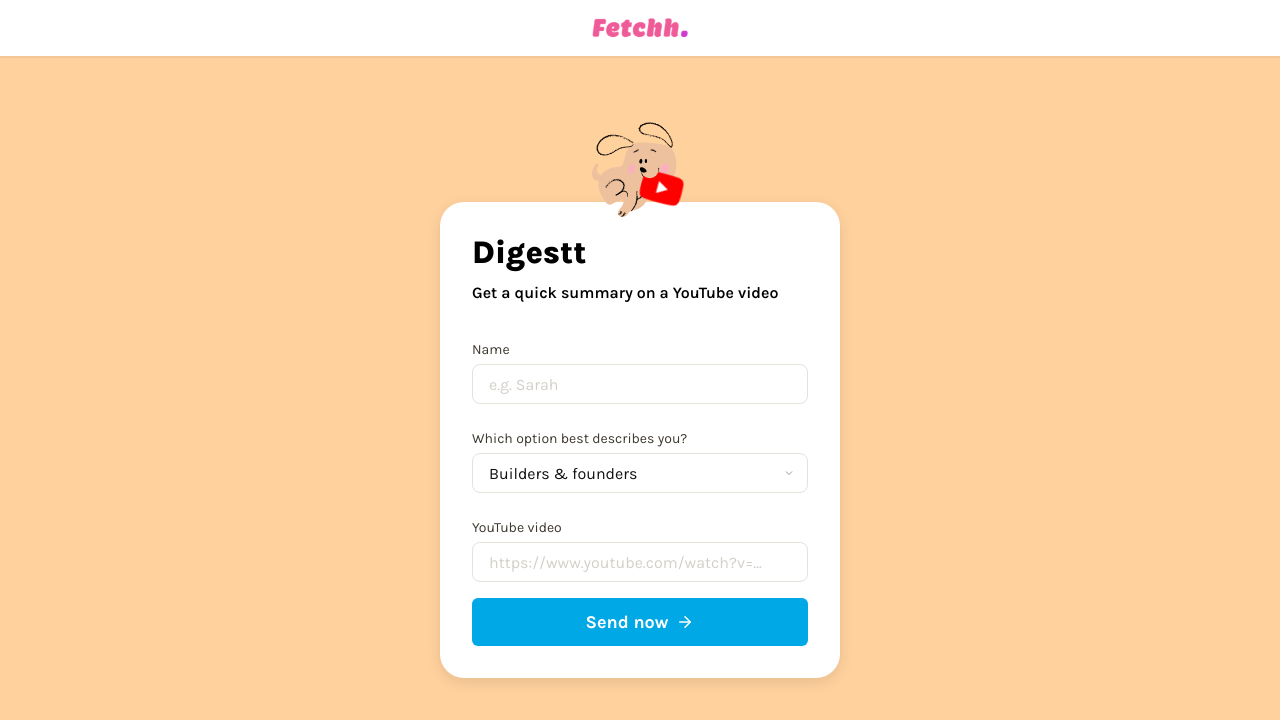
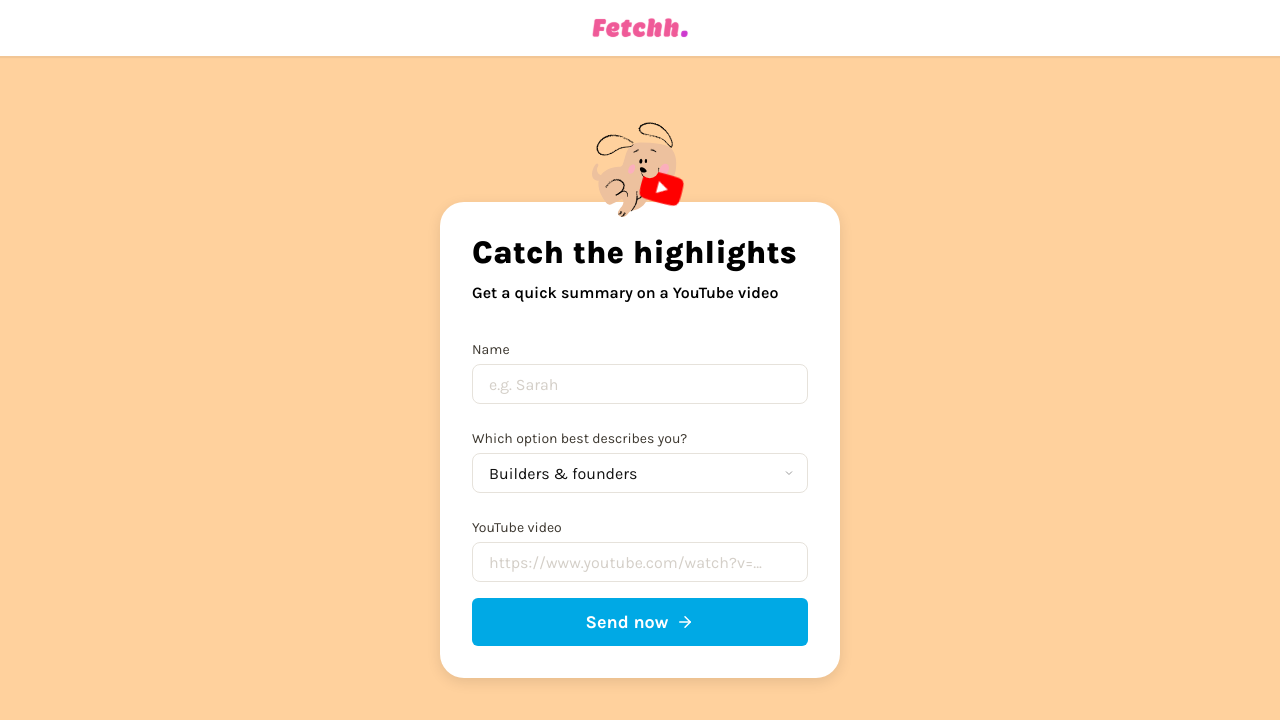
Before and after one commit to ellroberts/fetchh, a Next.js app: page / in a window 1280 px wide. Shown: the top 720 px of the page. Built offline with nearby package versions, Linux system fonts and the light colour scheme; no server answers.

Commit message:
branch check

```diff
--- a/app/page.tsx
+++ b/app/page.tsx
@@ -71,9 +71,9 @@ export default function Home() {
       <main style={{ background: '#ffd19d', minHeight: '100vh', display: 'flex', alignItems: 'center', justifyContent: 'center', padding: '80px 16px' }}>
         <div style={{ background: '#FFFFFF', borderRadius: 24, padding: 32, width: 400, maxWidth: '100%', boxShadow: '0px 4px 14px rgba(0,0,0,0.1)', display: 'flex', flexDirection: 'column', alignItems: 'center', textAlign: 'center' }}>
           <img src="/coda_cheeky.svg" alt="" style={{ width: 64, height: 64, marginBottom: 24 }} />
-          <h1 style={{ margin: '0 0 12px', fontSize: 28, fontWeight: 800, fontFamily: FONT, color: '#111', lineHeight: 1.2 }}>Digestt</h1>
+          <h1 style={{ margin: '0 0 12px', fontSize: 28, fontWeight: 800, fontFamily: FONT, color: '#111', lineHeight: 1.2 }}>That's your 3 previews</h1>
           <p style={{ margin: '0 0 28px', fontSize: 16, fontFamily: FONT, color: '#555', lineHeight: 1.5 }}>
-            That&apos;s your 3 free previews. Want a weekly digest of the channels you&apos;re interested in?
+            Want a weekly digest of the channels you&apos;re interested in?
           </p>
           <button
             onClick={() => window.location.href = '/'}
@@ -127,7 +127,7 @@ export default function Home() {
           {/* Heading */}
           <div style={{ display: 'flex', flexDirection: 'column', gap: 8 }}>
             <h1 style={{ margin: 0, fontSize: 32, fontWeight: 800, fontFamily: FONT, color: '#000', lineHeight: 'normal' }}>
-              Digestt
+            Catch the highlights
             </h1>
             <p style={{ margin: 0, fontSize: 16, fontWeight: 600, fontFamily: FONT, lineHeight: '28px', color: '#000' }}>
               Get a quick summary on a YouTube video
@@ -170,7 +170,7 @@ export default function Home() {
                     cursor: 'pointer',
                   }}
                 >
-                  <option value="designers">Designers using AI</option>
+                  <option value="designers">Designer using AI</option>
                   <option value="builders">Builders &amp; founders</option>
                   <option value="general">General AI &amp; tech</option>
                 </select>
```
